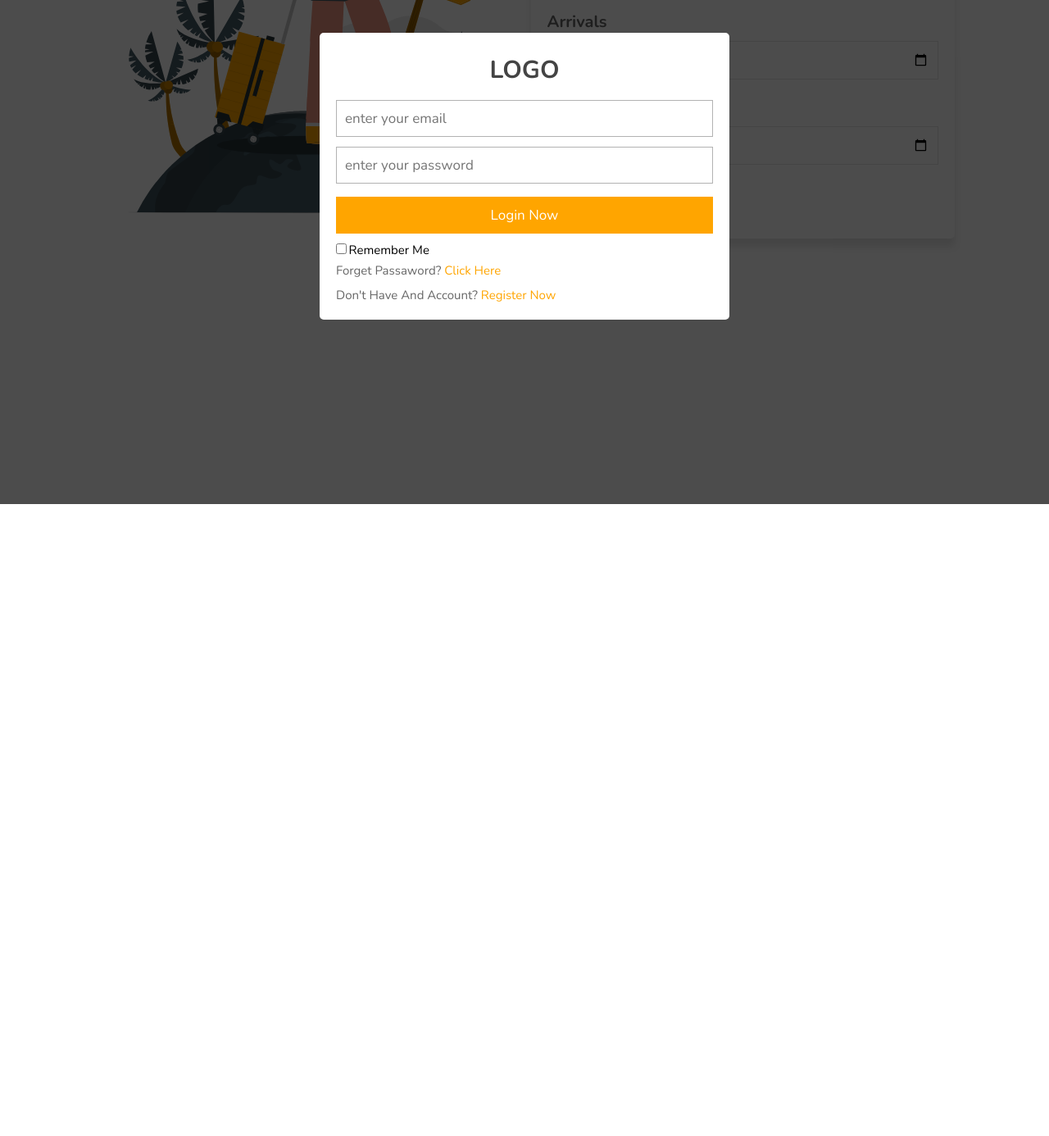
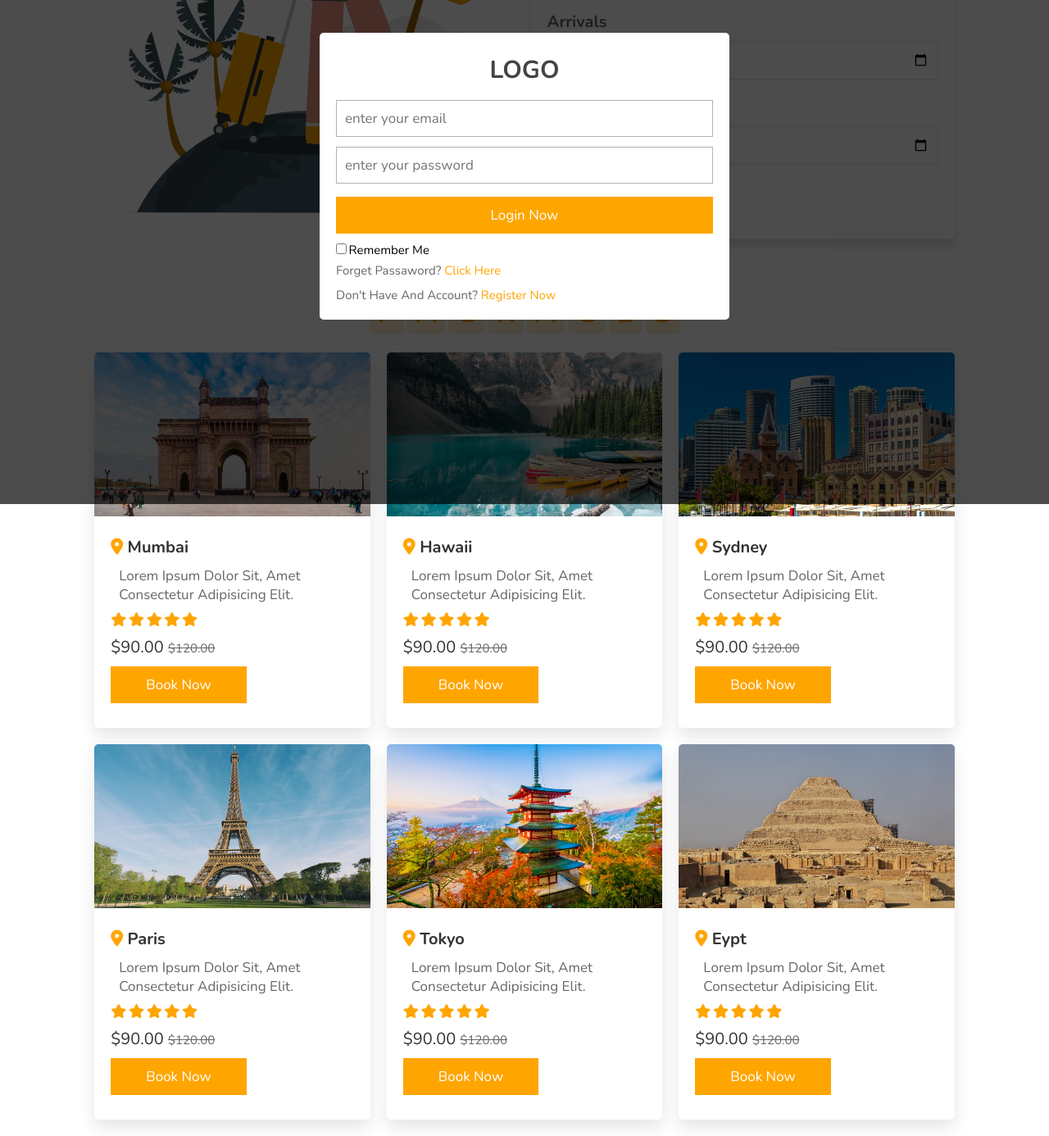
Before and after one commit to Willzz15/Projeto-tour, a plain HTML site: page Tour-WebSite/index.html in a window 1280 px wide. Shown: the part 1145-2531 px from the top of the page at 82% size. Before the commit the page ends 1458 px from the top, so only its background shows below. Drawn offline with nearby package versions, Linux system fonts and the light colour scheme.

Commit message:
Section packages

```diff
--- a/Tour-WebSite/index.html
+++ b/Tour-WebSite/index.html
@@ -61,7 +61,7 @@
   <!--login form container ends-->
 
   <!-- Home section starts-->
-  <section class="home">
+  <section class="home" id="home">
     <div class="container">
       <h3>adventure is wortwhile</h3>
       <p>dicover new place with us, adventure awaits</p>
@@ -124,7 +124,125 @@
   </section>
   <!-- Book section ends-->
 
+  <!-- packagens section start -->
+  <section class="packages" id="packages">
+    <h1 class="heading">
+      <span>p</span>
+      <span>a</span>
+      <span>c</span>
+      <span>k</span>
+      <span>a</span>
+      <span>g</span>
+      <span>e</span>
+      <span>s</span>
+    </h1>
 
+    <div class="box-container">
+      <div class="box">
+        <img src="images/p-1.jpg" alt="">
+        <div class="content">
+          <h3><i class="fas fa-map-marker-alt"></i> mumbai </h3>
+          <p>Lorem ipsum dolor sit, amet consectetur adipisicing elit.</p>
+          <div class="stars">
+            <i class="fas fa-star"></i>
+            <i class="fas fa-star"></i>
+            <i class="fas fa-star"></i>
+            <i class="fas fa-star"></i>
+            <i class="fas fa-star"></i>
+          </div>
+          <div class="price"> $90.00 <span>$120.00</span> </div>
+          <a href="#" class="btn">book now</a>
+        </div>
+      </div>
+
+      <div class="box">
+        <img src="images/p-2.jpg" alt="">
+        <div class="content">
+          <h3><i class="fas fa-map-marker-alt"></i> hawaii </h3>
+          <p>Lorem ipsum dolor sit, amet consectetur adipisicing elit.</p>
+          <div class="stars">
+            <i class="fas fa-star"></i>
+            <i class="fas fa-star"></i>
+            <i class="fas fa-star"></i>
+            <i class="fas fa-star"></i>
+            <i class="fas fa-star"></i>
+          </div>
+          <div class="price"> $90.00 <span>$120.00</span> </div>
+          <a href="#" class="btn">book now</a>
+        </div>
+      </div>
+
+      <div class="box">
+        <img src="images/p-3.jpg" alt="">
+        <div class="content">
+          <h3><i class="fas fa-map-marker-alt"></i> sydney </h3>
+          <p>Lorem ipsum dolor sit, amet consectetur adipisicing elit.</p>
+          <div class="stars">
+            <i class="fas fa-star"></i>
+            <i class="fas fa-star"></i>
+            <i class="fas fa-star"></i>
+            <i class="fas fa-star"></i>
+            <i class="fas fa-star"></i>
+          </div>
+          <div class="price"> $90.00 <span>$120.00</span> </div>
+          <a href="#" class="btn">book now</a>
+        </div>
+      </div>
+
+      <div class="box">
+        <img src="images/p-4.jpg" alt="">
+        <div class="content">
+          <h3><i class="fas fa-map-marker-alt"></i> paris </h3>
+          <p>Lorem ipsum dolor sit, amet consectetur adipisicing elit.</p>
+          <div class="stars">
+            <i class="fas fa-star"></i>
+            <i class="fas fa-star"></i>
+            <i class="fas fa-star"></i>
+            <i class="fas fa-star"></i>
+            <i class="fas fa-star"></i>
+          </div>
+          <div class="price"> $90.00 <span>$120.00</span> </div>
+          <a href="#" class="btn">book now</a>
+        </div>
+      </div>
+
+      <div class="box">
+        <img src="images/p-5.jpg" alt="">
+        <div class="content">
+          <h3><i class="fas fa-map-marker-alt"></i> tokyo </h3>
+          <p>Lorem ipsum dolor sit, amet consectetur adipisicing elit.</p>
+          <div class="stars">
+            <i class="fas fa-star"></i>
+            <i class="fas fa-star"></i>
+            <i class="fas fa-star"></i>
+            <i class="fas fa-star"></i>
+            <i class="fas fa-star"></i>
+          </div>
+          <div class="price"> $90.00 <span>$120.00</span> </div>
+          <a href="#" class="btn">book now</a>
+        </div>
+      </div>
+
+      <div class="box">
+        <img src="images/p-6.jpg" alt="">
+        <div class="content">
+          <h3><i class="fas fa-map-marker-alt"></i> eypt </h3>
+          <p>Lorem ipsum dolor sit, amet consectetur adipisicing elit.</p>
+          <div class="stars">
+            <i class="fas fa-star"></i>
+            <i class="fas fa-star"></i>
+            <i class="fas fa-star"></i>
+            <i class="fas fa-star"></i>
+            <i class="fas fa-star"></i>
+          </div>
+          <div class="price"> $90.00 <span>$120.00</span> </div>
+          <a href="#" class="btn">book now</a>
+        </div>
+      </div>
+    </div>
+  </section>
+
+  <!-- packagens section ends -->
 
 
 
--- a/Tour-WebSite/styles.css
+++ b/Tour-WebSite/styles.css
@@ -361,6 +361,64 @@ header .search-bar-container label:hover {
 }
 /*Home ends*/
 
+/*packages start*/
+.packages .box-container {
+  display: flex;
+  flex-wrap: wrap;
+  gap: 2rem;
+}
+
+.packages .box-container .box {
+  flex: 1 1 30rem;
+  border-radius: 0.5rem;
+  overflow: hidden;
+  box-shadow: 0 1rem 2rem rgba(0, 0, 0, 0.1);
+}
+
+.packages .box-container .box img {
+  height: 20rem;
+  width: 100%;
+  object-fit: cover;
+}
+
+.packages .box-container .box .content {
+  padding: 2rem;
+}
+
+.packages .box-container .box .content h3 {
+  font-size: 2rem;
+  color: #333;
+}
+
+.packages .box-container .box .content h3 i {
+  color: var(--orange);
+}
+
+.packages .box-container .box .content p {
+  font-size: 1.7rem;
+  color: #666;
+  padding: 1rem;
+}
+
+.packages .box-container .box .content .stars i {
+  font-size: 1.7rem;
+  color: var(--orange);
+}
+
+.packages .box-container .box .content .price {
+  font-size: 2rem;
+  color: #333;
+  padding-top: 1rem;
+}
+
+.packages .box-container .box .content .price span {
+  color: #666;
+  font-size: 1.5rem;
+  text-decoration: line-through;
+}
+
+/*packages ends*/
+
 @media (max-width: 991px) {
   header {
     padding: 2rem;
```
